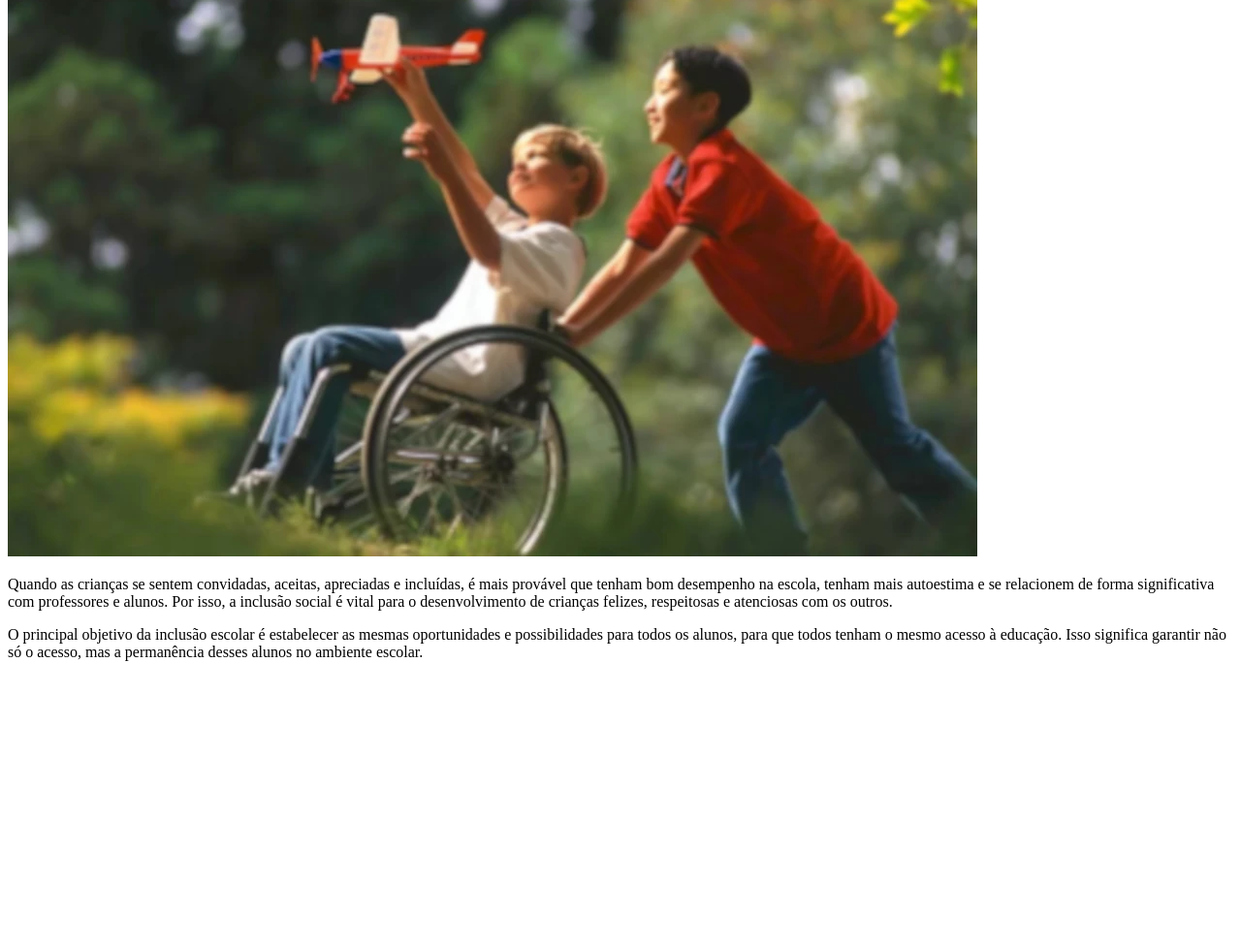
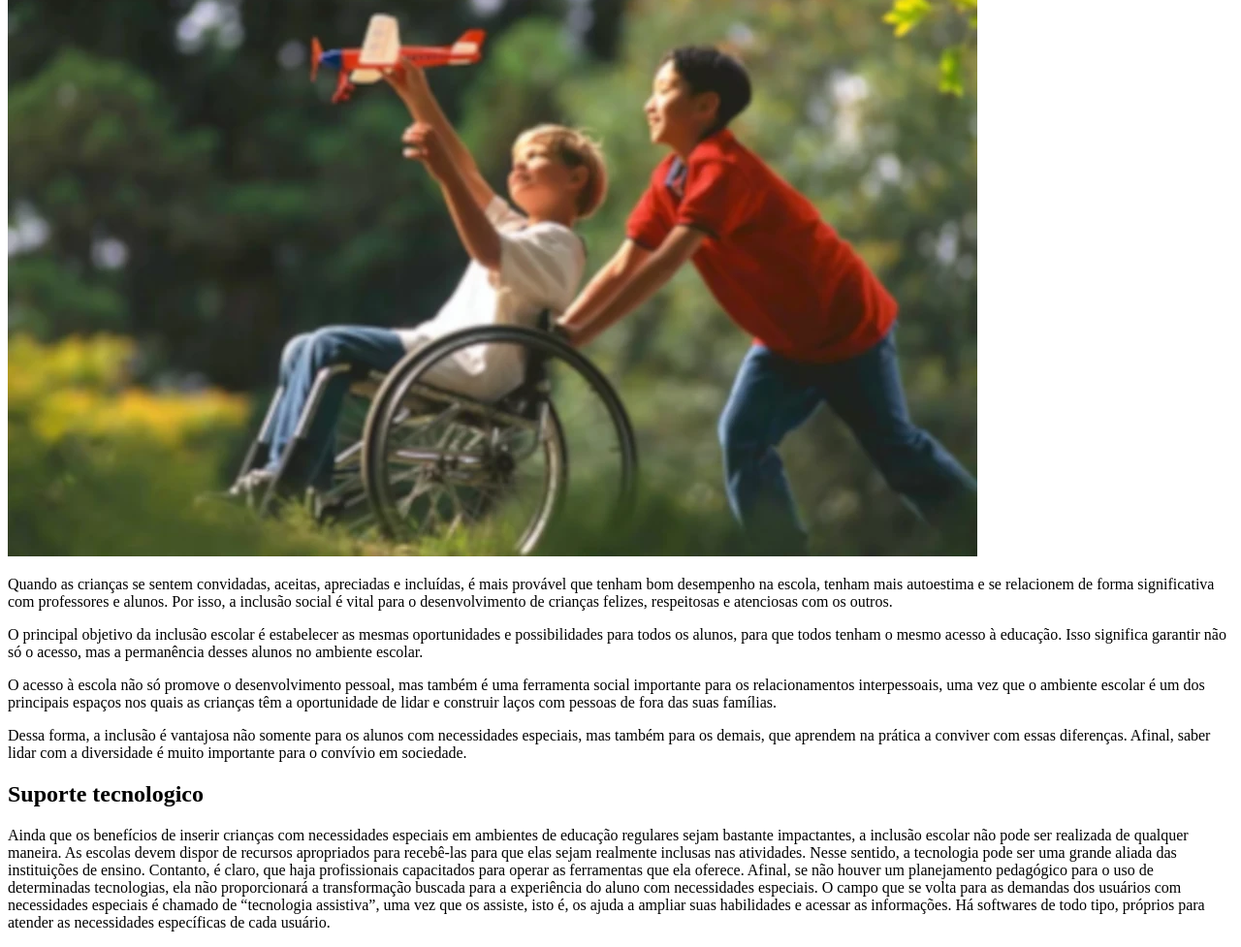
Before and after one commit to Cientistadado/Nossa-Inclusao, a plain HTML site: page index.html in a window 1280 px wide. Shown: the part 1112-2089 px from the top of the page at 97% size. Before the commit the page ends 1810 px from the top, so only its background shows below. Drawn offline with Linux system fonts and the light colour scheme.

Commit message:
atualizacao

```diff
--- a/index.html
+++ b/index.html
@@ -78,6 +78,21 @@
         O principal objetivo da inclusão escolar é estabelecer as mesmas oportunidades e possibilidades para todos os alunos, para que todos tenham o mesmo acesso à educação. Isso significa garantir não só o acesso, mas a permanência desses alunos no ambiente escolar.
         </p>
 
+        <p>O acesso à escola não só promove o desenvolvimento pessoal, mas também é uma ferramenta social importante para os relacionamentos interpessoais, uma vez que o ambiente escolar é um dos principais espaços nos quais as crianças têm a oportunidade de lidar e construir laços com pessoas de fora das suas famílias.
+        </p>
+
+        <p>
+        Dessa forma, a inclusão é vantajosa não somente para os alunos com necessidades especiais, mas também para os demais, que aprendem na prática a conviver com essas diferenças. Afinal, saber lidar com a diversidade é muito importante para o convívio em sociedade.
+        </p>
+        <h2>Suporte tecnologico</h2>
+
+        <p>Ainda que os benefícios de inserir crianças com necessidades especiais em ambientes de educação regulares sejam bastante impactantes, a inclusão escolar não pode ser realizada de qualquer maneira. As escolas devem dispor de recursos apropriados para recebê-las para que elas sejam realmente inclusas nas atividades.
+
+        Nesse sentido, a tecnologia pode ser uma grande aliada das instituições de ensino. Contanto, é claro, que haja profissionais capacitados para operar as ferramentas que ela oferece. Afinal, se não houver um planejamento pedagógico para o uso de determinadas tecnologias, ela não proporcionará a transformação buscada para a experiência do aluno com necessidades especiais.
+
+        O campo que se volta para as demandas dos usuários com necessidades especiais é chamado de “tecnologia assistiva”, uma vez que os assiste, isto é, os ajuda a ampliar suas habilidades e acessar as informações. Há softwares de todo tipo, próprios para atender as necessidades específicas de cada usuário.
+        </p>
+
     </main>
 </body>
 </html>
```
